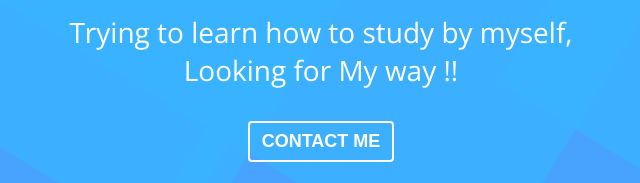
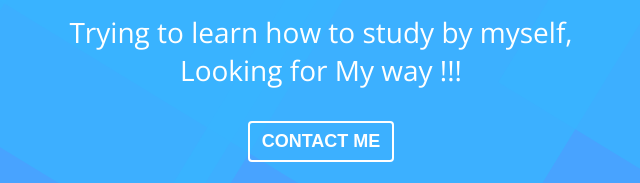
Before and after one commit to dyscada/Yonu, a plain HTML site: page index.html in a window 1280 px wide. Shown: the part 589-772 px from the top of the page, 319-959 px from the left. Drawn offline with nearby package versions, Linux system fonts and the light colour scheme.

Commit message:
change 조연우 index

```diff
--- a/index.html
+++ b/index.html
@@ -51,7 +51,7 @@
       <h1 class="home__title">Hello, <br />I'm Yeon Woo Jo <br />Nice Guy!</h1>
       <h2 class="home__description">
         Trying to learn how to study by myself,<br />
-        Looking for My way !!
+        Looking for My way !!!
       </h2>
       <button class="home__contact">CONTACT ME</button>
       </div>
```
